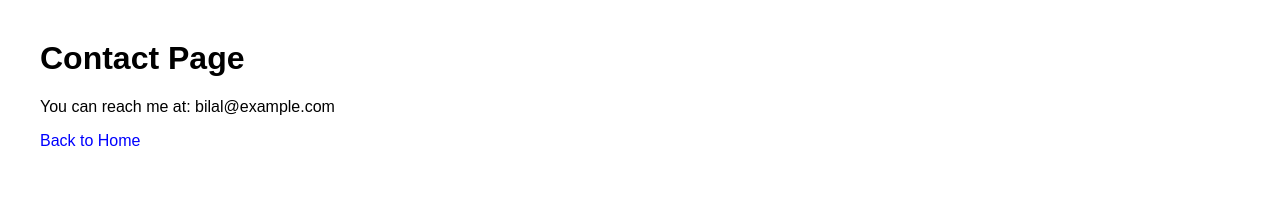
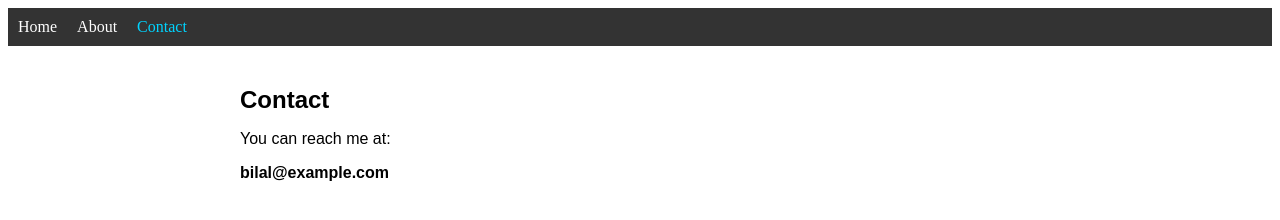
Before and after one commit to bilalsarwar2907/my-small-project, a plain HTML site: page contact.html in a window 1280 px wide. Drawn offline with Linux system fonts and the light colour scheme.

Commit message:
Modifications has been made to the following files:

```diff
--- a/contact.html
+++ b/contact.html
@@ -1,13 +1,26 @@
 <!DOCTYPE html>
-<html>
+<html lang="en">
 <head>
-    <title>Contact</title>
+    <meta charset="UTF-8">
+    <title>Contact | Bilal's Website</title>
     <link rel="stylesheet" href="style.css">
 </head>
+
 <body>
-    <h1>Contact Page</h1>
-    <p>You can reach me at: bilal@example.com</p>
 
-    <a href="index.html">Back to Home</a>
+    <!-- Navigation -->
+    <nav class="navbar">
+        <a href="index.html">Home</a>
+        <a href="about.html">About</a>
+        <a href="contact.html" class="active">Contact</a>
+    </nav>
+
+    <!-- Main Content -->
+    <section class="container">
+        <h1>Contact</h1>
+        <p>You can reach me at:</p>
+        <p><strong>bilal@example.com</strong></p>
+    </section>
+
 </body>
 </html>
--- a/style.css
+++ b/style.css
@@ -1,13 +1,33 @@
-body {
-    font-family: Arial, sans-serif;
-    margin: 40px;
+/* Simple navigation bar */
+.navbar {
+    background: #333;
+    padding: 10px;
+    display: flex;
+    gap: 20px;
 }
 
-a {
-    color: blue;
+.navbar a {
+    color: white;
     text-decoration: none;
+    font-weight: 500;
 }
 
-a:hover {
+.navbar a:hover {
     text-decoration: underline;
 }
+
+.navbar .active {
+    color: #00d4ff;
+}
+
+/* Page container */
+.container {
+    max-width: 800px;
+    margin: 40px auto;
+    padding: 0 20px;
+    font-family: Arial, sans-serif;
+}
+
+h1 {
+    margin-bottom: 10px;
+}
```
Also changed, not shown: about.html (+17 -5 lines), index.html (+17 -5 lines).
